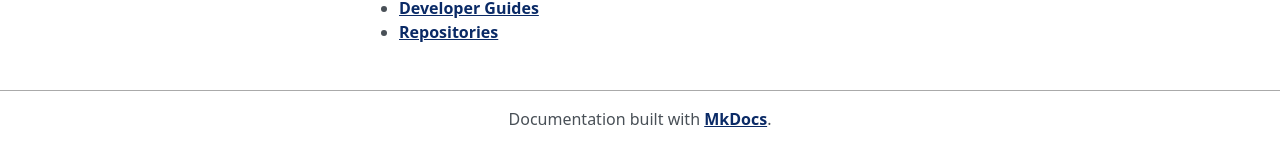
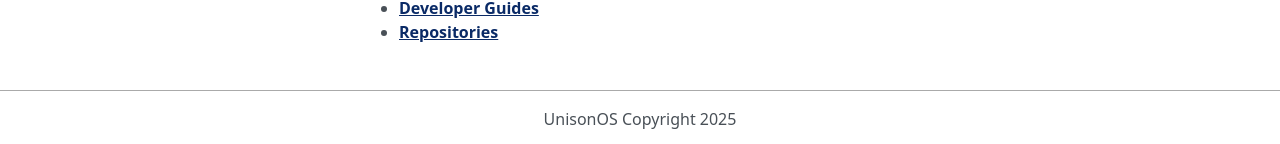
Before and after one commit to project-unisonOS/project-unisonos.github.io, an MkDocs documentation site: the page built from docs/index.md, in a window 1280 px wide and 900 px high, scrolled down 1574 px. Shown: the part 753-897 px from the top of the window. Built offline with MkDocs 1.6.1, drawn with Linux system fonts in a browser that asks for light colours; nearby versions of some CDN libraries.

Commit message:
docs: replace mkdocs footer text

```diff
--- a/overrides/base.html
+++ b/overrides/base.html
@@ -231,7 +231,7 @@
             {%- if config.copyright %}
                 <p>{{ config.copyright }}</p>
             {%- endif %}
-            <p>{% trans mkdocs_link='<a href="https://www.mkdocs.org/">MkDocs</a>' %}Documentation built with {{ mkdocs_link }}.{% endtrans %}</p>
+            <p>UnisonOS Copyright 2025</p>
           {%- endblock %}
         </footer>
 
```
